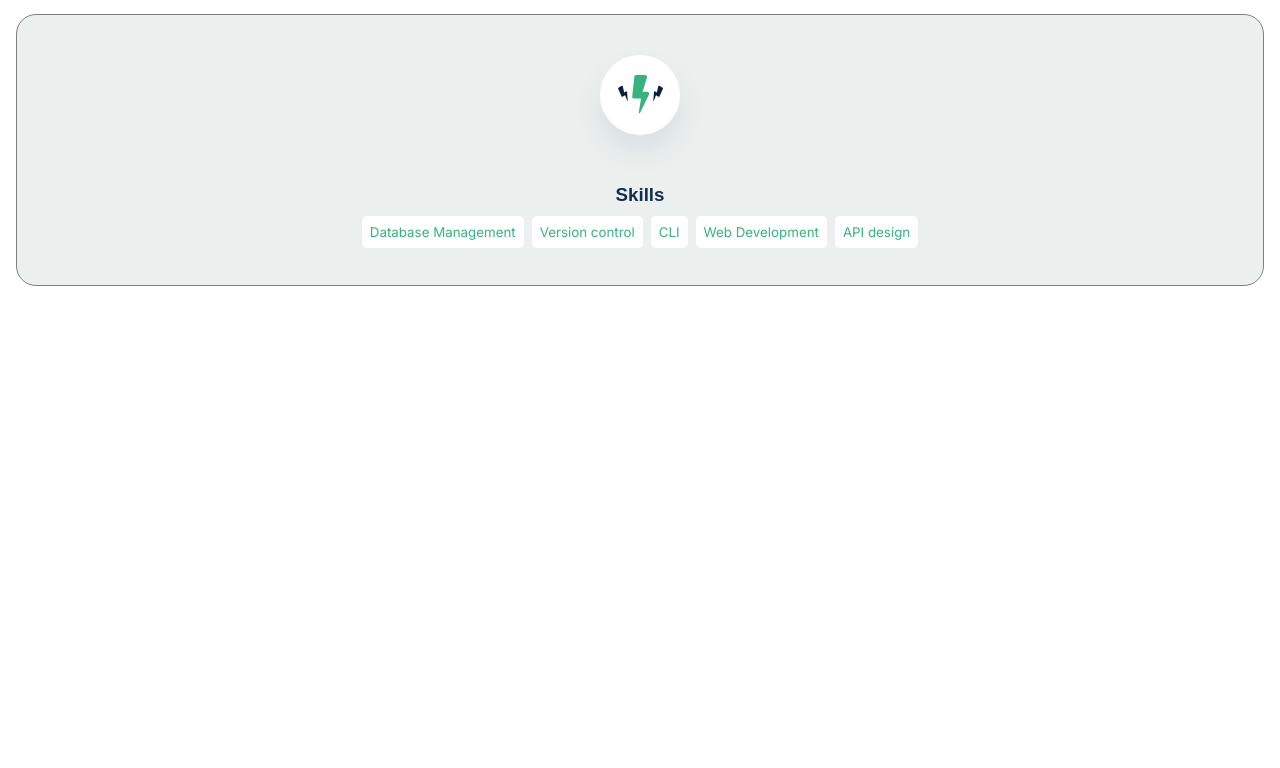
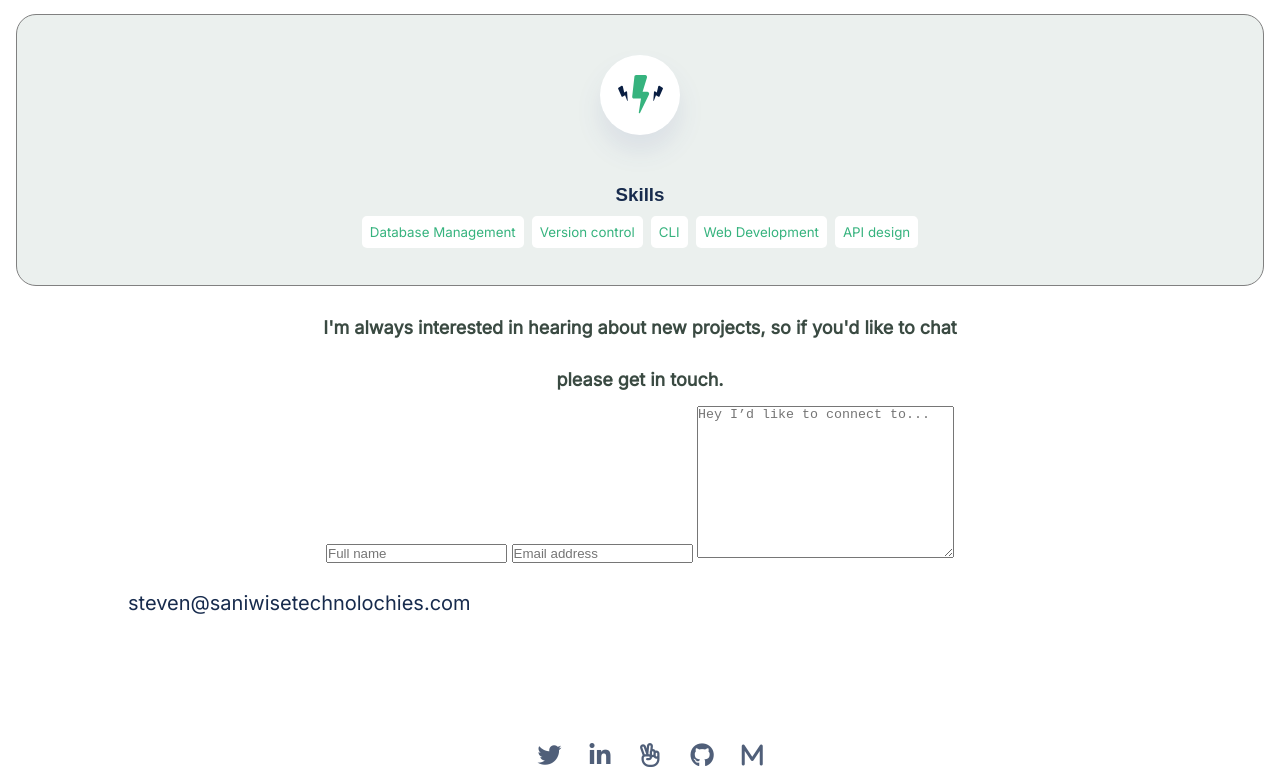
Before and after one commit to fpsapc/portfolio, a website: page index.html in a window 1280 px wide. Shown: the part 4057-4825 px from the top of the page. Before the commit the page ends 4359 px from the top, so only its background shows below. Drawn offline with Linux system fonts and the light colour scheme.

Commit message:
add contact form html file

```diff
--- a/index.html
+++ b/index.html
@@ -192,5 +192,41 @@
         </div>
     </section>
 </section>
+<footer>
+    <div class="container-form">
+        <div class="intro-form">
+            <h2>I'm always interested in hearing about new projects, so if you'd like to chat please get in touch.</h2>
+        </div>
+        <div class="contact-form">
+            <form action="https://formspree.io/f/xlekprnl" method="post">
+                <ul>
+                    <li>
+                        <input type="text" id="name" name="user_name" placeholder="Full name"/>
+                    </li>
+                    <li>
+                        <input type="email" id="mail" name="user-email" placeholder="Email address"/>
+                    </li>
+                    <li>
+                        <textarea name="user-message" id="msg" cols="30" rows="10" placeholder="Hey I’d like to connect to..."></textarea>
+                    </li>
+                </ul>
+            </form>
+        </div>
+    </div>
+
+    <div class="my-mail">
+        <p>steven@saniwisetechnolochies.com</p>
+    </div>
+
+    <section class="social">
+        <ul>
+            <li><a href="#"><i class="fa-brands fa-twitter fa-xl"></i></a></li>
+            <li><a href="#"><i class="fa-brands fa-linkedin-in fa-xl"></i></a></li>
+            <li><a href="#"><i class="fa-regular fa-hand-peace fa-xl"></i></a></li>
+            <li><a href="#"><i class="fa-brands fa-github fa-xl"></i></a></li>
+            <li><a href="#"><i class="fa-solid fa-m fa-xl"></i></a></li>
+        </ul>
+    </section>
+</footer>
 </body>
 </html>
--- a/style.css
+++ b/style.css
@@ -15,7 +15,7 @@ body {
   padding-top: 20%;
 }
 
-.container {
+.container, .container-form {
   display: flex;
   flex-direction: column;
   align-items: center;
```
